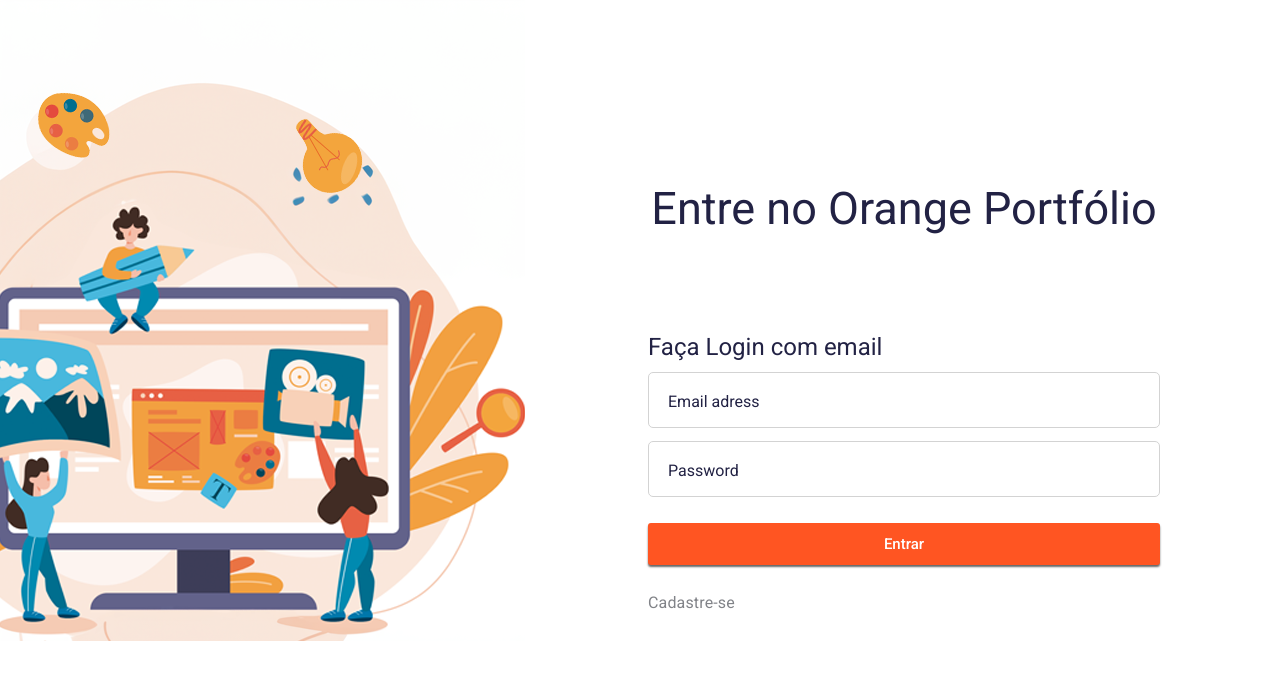
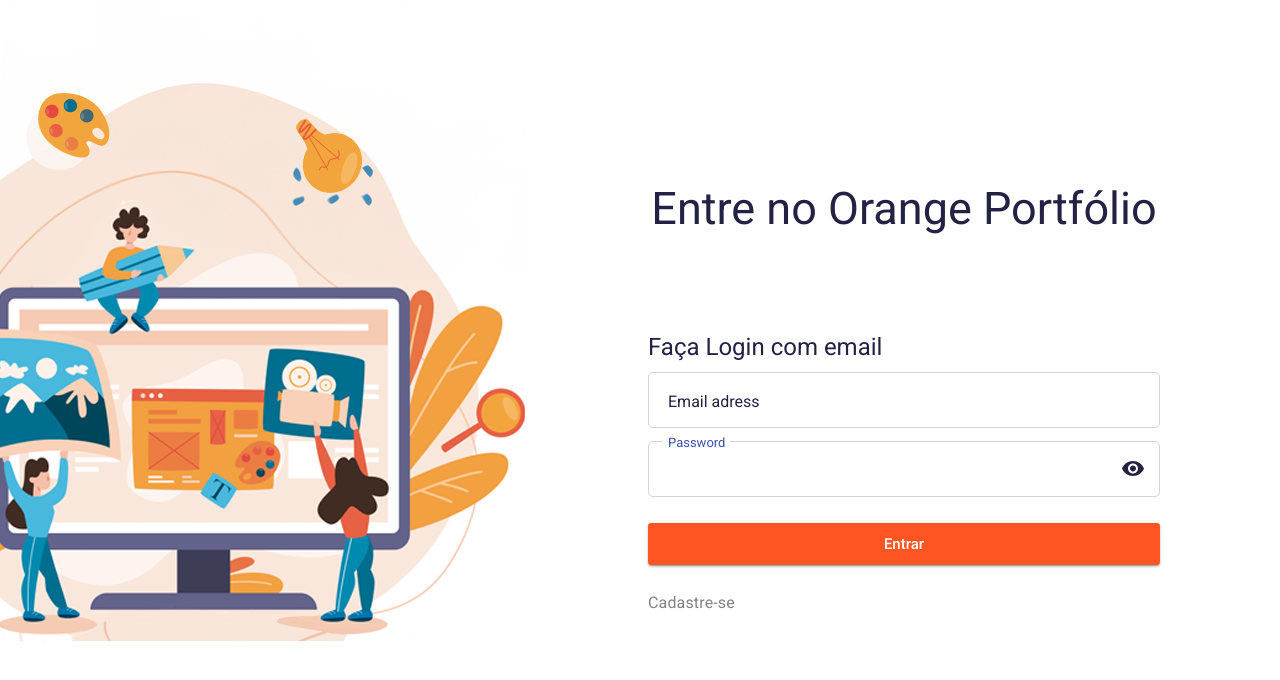
Before and after one commit to squad7-fcamara/spa-orange-portfolio, a React (Vite) app: page / in a window 1280 px wide. Shown: the top 680 px of the page. Built offline with nearby package versions, Linux system fonts and the light colour scheme.

Commit message:
:sparkles: feat: Icone de Visibilidade

```diff
--- a/package.json
+++ b/package.json
@@ -10,6 +10,7 @@
     "preview": "vite preview"
   },
   "dependencies": {
+    "@react-md/icon": "^5.1.6",
     "@react-oauth/google": "^0.12.1",
     "react": "^18.2.0",
     "react-dom": "^18.2.0",
--- a/src/components/Label/StyledFloatLabel.js
+++ b/src/components/Label/StyledFloatLabel.js
@@ -11,3 +11,39 @@ export const SubtitleLoginLabel = styled.h4`
     line-height: 24px;
     text-align: left;
 `;
+
+
+export const LabelFloatContainer = styled.div`
+  position: relative;
+  margin-bottom: 20px;
+`;
+
+export const Input = styled.input`
+  border: 1px solid lightgrey;
+  border-radius: 5px;
+  outline: none;
+  min-width: 250px;
+  padding: 15px 20px;
+  font-size: 16px;
+  transition: all 0.1s linear;
+  -webkit-transition: all 0.1s linear;
+  -moz-transition: all 0.1s linear;
+  -webkit-appearance: none;
+  width: 100%;
+
+  &:focus {
+    border: 2px solid #3951b2;
+  }
+
+  &::placeholder {
+    color: transparent;
+  }
+`;
+
+export const PasswordToggle = styled.div`
+  position: absolute;
+  top: 50%;
+  right: 10px;
+  transform: translateY(-50%);
+  cursor: pointer;
+`;
--- a/src/components/Label/index.jsx
+++ b/src/components/Label/index.jsx
@@ -1,8 +1,18 @@
 // import React from 'react';
 import "./style.css"
 import {LoginLabelContent, SubtitleLoginLabel} from "./StyledFloatLabel";
+// , LabelFloatContainer, Input, PasswordToggle
+import { useState } from "react";
+
+import { MdVisibility, MdVisibilityOff } from "react-icons/md";
 
 const FloatLabel = () => {
+
+  const [showPassword, setShowPassword] = useState(false);
+
+  const handleTogglePasswordVisibility = () => {
+    setShowPassword(!showPassword);
+  };
   return (
   <LoginLabelContent>
     <SubtitleLoginLabel>Faça Login com email</SubtitleLoginLabel>
@@ -10,10 +20,24 @@ const FloatLabel = () => {
         <input type="text" placeholder=" "/>
         <label>Email adress</label>
     </div>
+
+    {/* PARA OLHAR ISSO DEPOIS
+    Input do password com efeito toggle
+    ao mudar a visibilidade, ele deve alternar entre:
+     o input "text" e o input "password" */}
     <div className="label-float">
-        <input type="password" placeholder=" "/>
-        <label>Password</label>
-    </div>
+        <input
+          type={showPassword ? 'text' : 'password'}
+          className="input-field"
+        />
+        <label className="label">Password</label>
+        <div className="password-toggle-container">
+          <div className="toggle" onClick={handleTogglePasswordVisibility}>
+
+            {showPassword ? <MdVisibilityOff className="visibility" /> : <MdVisibility className="visibility" />}
+          </div>
+        </div>
+      </div>
   </LoginLabelContent>
   )
 }
--- a/src/components/Label/style.css
+++ b/src/components/Label/style.css
@@ -1,5 +1,4 @@
-
-
+/* CÓDIGO ESPECÍFICO PARA O LABEL FLOAT */
 .label-float{
     position: relative;
     padding-top: 13px;
@@ -57,3 +56,19 @@
     top: 0;
     color: #3951b2;
   }
+
+  /* PARTE ESPECÍFICA DO ICONE DE VISIBILIDADE */
+  .password-toggle-container {
+    position: absolute;
+    top: 64%;
+    right: 15px;
+    transform: translateY(-50%);
+  }
+
+  .toggle {
+    cursor: pointer;
+  }
+
+  .visibility {
+    font-size: 24px;
+  }
--- a/src/components/PrimaryButton/StyledPrimaryButton.jsx
+++ b/src/components/PrimaryButton/StyledPrimaryButton.jsx
@@ -3,7 +3,7 @@ import styled from 'styled-components';
 export const ButtonPrimary = styled.button`
     color: #FFFFFF;
     background-color: #FF5522;
-    box-shadow: 0px 2px 2px rgba(0, 0, 0, 0.6);
+    box-shadow: 0px 3px 1px -2px rgba(0, 0, 0, 0.20), 0px 2px 2px 0px rgba(0, 0, 0, 0.14), 0px 1px 5px 0px rgba(0, 0, 0, 0.12);
     font-family: 'Roboto', sans-serif;
     width: 100%;
     height: 42px;
```
Also changed, not shown: public/icon.png, 1 other file (tests, documents, lock files or other folders).
